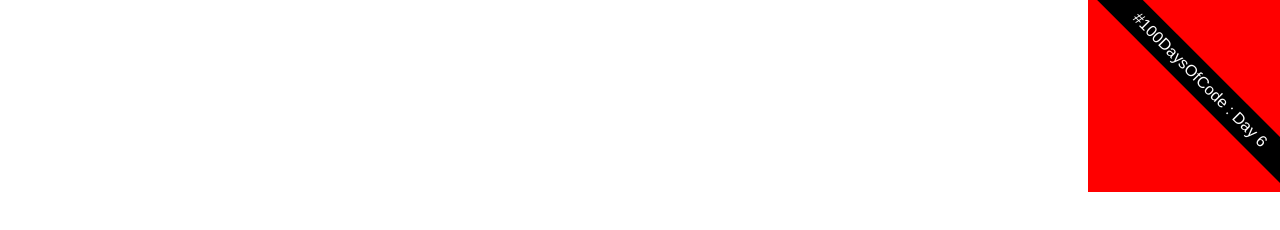
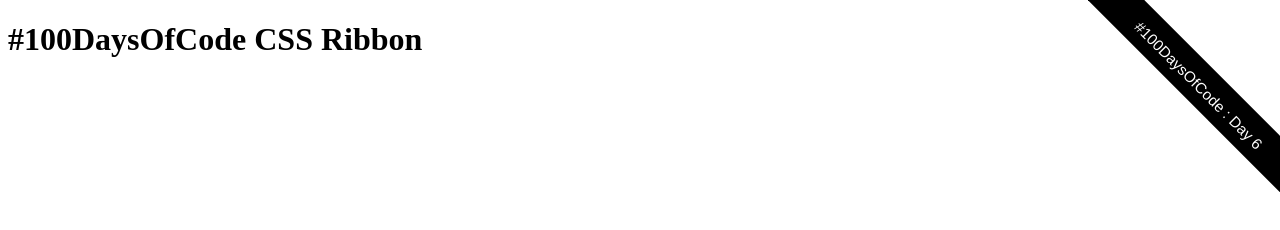
Before and after one commit to narze/100-days-of-code-ribbon, a plain HTML site: page index.html in a window 1280 px wide. Drawn offline with Linux system fonts and the light colour scheme.

Commit message:
:sparkles:

```diff
--- a/100-days-of-code-ribbon.css
+++ b/100-days-of-code-ribbon.css
@@ -1,3 +1,4 @@
+/* 1. Position & Hide text */
 .hundred-days-of-code-ribbon {
   position: fixed;
   right: 0;
@@ -10,16 +11,17 @@
   pointer-events: none;
   text-decoration: none;
   text-indent: -999999px;
-  font-family: avenir next, avenir, sans-serif;
-  background-color: red;
+  font: 500 1em "avenir next", avenir, sans-serif;
 }
 
+/* 2. Ribbon */
 .hundred-days-of-code-ribbon:before, .hundred-days-of-code-ribbon:after {
+  content: "";
   position: absolute;
   top: 4em;
   right: -5em;
   width: 20em;
-  height: 2em;
+  height: 2.5em;
   display: block;
   background-color: black;
 
@@ -32,18 +34,18 @@
   -ms-transform: rotate(45deg);
   -o-transform: rotate(45deg);
   transform: rotate(45deg);
+
+  pointer-events: auto;
 }
 
-.hundred-days-of-code-ribbon:before {
-  content: "";
-}
-
+/* 3. Content */
 .hundred-days-of-code-ribbon:after {
   content: "#100DaysOfCode : Day " attr(data-day);
+  background-color: rgba(0, 0, 0, 0);
   color: white;
-  line-height: 2em;
-/*   text-decoration: none; */
-/*   text-shadow: 0 -.08em rgba(0, 0, 0, 0.5); */
+  line-height: 3.5em;
+  text-decoration: none;
   text-align: center;
   text-indent: 0;
+  font-size: 0.95em;
 }
--- a/index.html
+++ b/index.html
@@ -7,6 +7,8 @@
   <link rel="stylesheet" href="100-days-of-code-ribbon.css">
 </head>
 <body>
-  <a class="hundred-days-of-code-ribbon" href="https://url.to-your.repo" data-day="6" title="Fork me on GitHub title">100 Days of Code</a>
+  <a class="hundred-days-of-code-ribbon" href="https://github.com/narze/100-days-of-code-ribbon" data-day="6"></a>
+
+  <h1>#100DaysOfCode CSS Ribbon</h1>
 </body>
 </html>
```
